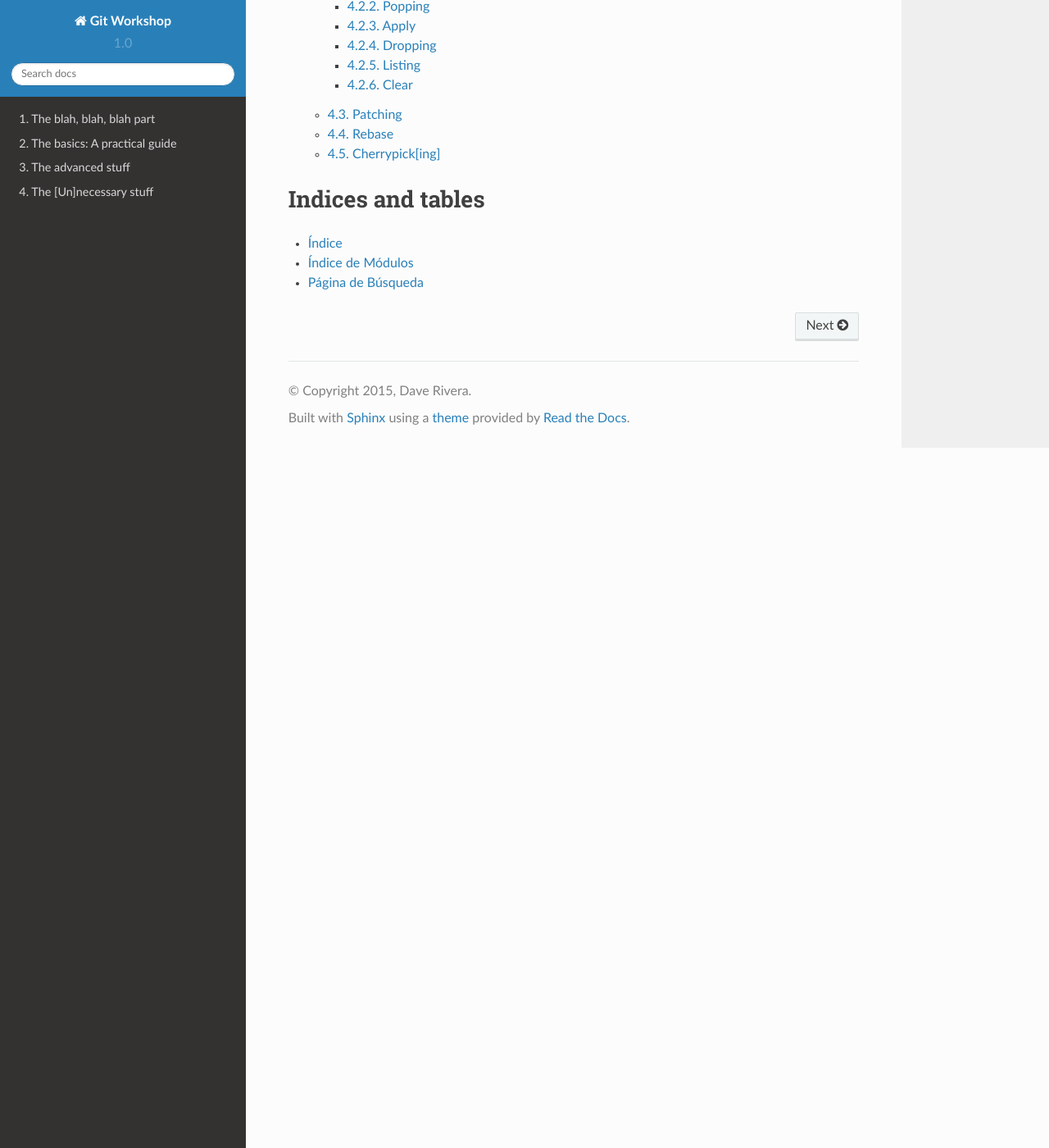
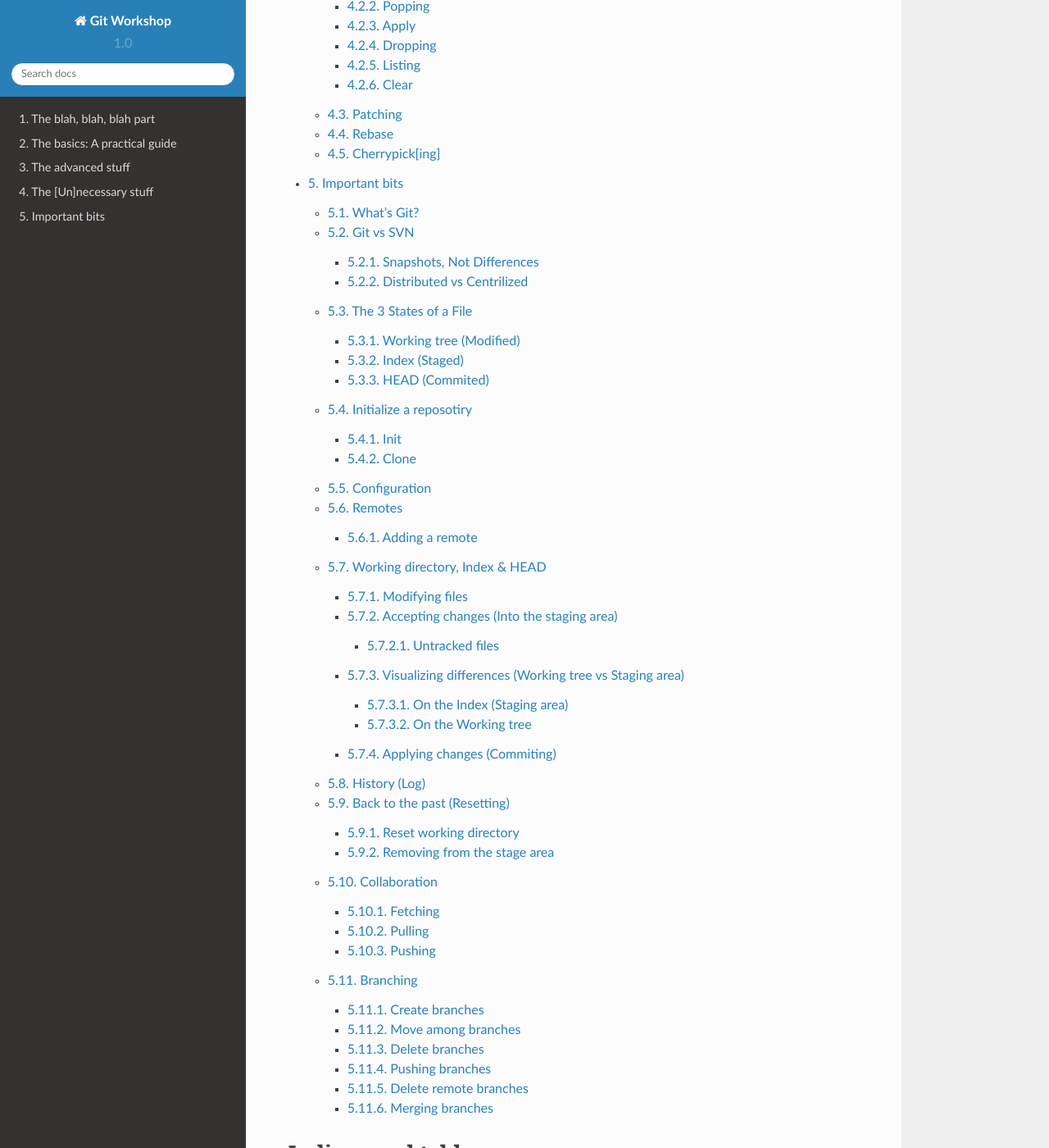
Before and after one commit to daverivera/git-workshop, a Sphinx documentation site: the page built from source/index.rst, in a window 1280 px wide and 1400 px high, scrolled down 2072 px. Shown: the whole window at 82% size. Built offline with Sphinx 7.4.7 and the Read the Docs theme 2.0.0, drawn with Linux system fonts in a browser that asks for light colours; some of the changed lines change nothing that is shown.

Commit message:
Important bits for the training

```diff
--- a/source/index.rst
+++ b/source/index.rst
@@ -19,6 +19,7 @@ Contents:
    basics
    noteasy
    unnecessary
+   tldr
 
 Indices and tables
 ==================
--- /dev/null
+++ b/source/tldr.rst
@@ -0,0 +1,388 @@
+.. _tldr:
+
+Important bits
+**************
+
+
+What's Git?
+===========
+
+Git
+  A mild pejorative with origins in British English for an unpleasant, silly, incompetent, stupid, annoying, senile, elderly or childish person.
+
+ `Git history +10 years <https://www.atlassian.com/git/articles/10-years-of-git/>`_
+
+
+Git vs SVN
+==========
+
+Snapshots, Not Differences
+--------------------------
+
+.. image:: _static/svn-git.svg
+
+Distributed vs Centrilized
+---------------------------
+
+.. image:: _static/centralized.svg
+.. image:: _static/distributed.svg
+
+The 3 States of a File
+======================
+
+.. image:: _static/states.png
+
+Working tree (Modified)
+-----------------------
+
+Indicates what files have been changed.
+
+Index (Staged)
+--------------
+
+Marks changed files/lines to be committed (Saved into database)
+
+HEAD (Commited)
+---------------
+Safely stored and indexed within the local database.
+
+.. image:: _static/areas.png
+
+Initialize a reposotiry
+=======================
+
+Init
+----
+
+Creates an empty Git repository or reinitialize an existing one. This command creates an empty Git repository - basically a .git directory with subdirectories for objects, refs/heads, refs/tags, and template files.
+
+Running git init in an existing repository is safe. It will not overwrite things that are already there.
+
+.. code-block:: bash
+
+  $ git init
+
+Clone
+-----
+
+Clones a repository into a new directory with the same name as the repository beign cloned.
+
+.. code-block:: bash
+
+  $ git clone <REPO URL>
+
+Cloning a repository into a directory with a custom name.
+
+.. code-block:: bash
+
+  $ git clone <REPO URL> <DIRECTORY NAME>
+
+Configuration
+=============
+
+Get and set repository or global options
+
+.. code-block:: bash
+
+    $ git config --list
+
+    $ git config --global user.name "Full Name"
+    $ git config --global user.email email@email.com
+
+
+Remotes
+=======
+
+Reference to the project that is hosted on the internet or network somewhere. Necessary to collaborate and can be many as pleased.
+
+Adding a remote
+---------------
+
+Manage the set of repositories ("remotes") whose branches you track.
+
+.. code-block:: bash
+
+  $ git remote add origin <Repository URL>
+  $ git remote add origin https://github.com/<USER>/<REPO NAME>.git
+
+Working directory, Index & HEAD
+===============================
+
+Modifying files
+---------------
+
+Every time a file is modified it is marked as changed, and added to the **working directory** (automatically).
+
+.. code-block:: bash
+
+  $ touch new_file.txt
+  $ git status
+  Initial commit
+
+  Untracked files:
+    (use "git add <file>..." to include in what will be committed)
+
+      new_file.txt
+
+    nothing added to commit but untracked files present (use "git add" to track)
+
+Accepting changes (Into the staging area)
+-----------------------------------------
+
+This command updates the **index** using the current content found in the **working tree**, to prepare the content **staged** for the next commit.
+
+.. code-block:: bash
+
+  $ git add new_file.txt
+  $ git status
+  On branch master
+
+  Initial commit
+
+  Changes to be committed:
+    (use "git rm --cached <file>..." to unstage)
+
+      new file:   new_file.txt
+
+The file is now in **index** (staging area). Let's make another change.
+
+.. code-block:: bash
+
+  $ echo "This is a test" > new_file.txt
+  $ git status
+  On branch master
+
+  Initial commit
+
+  Changes to be committed:
+    (use "git rm --cached <file>..." to unstage)
+
+      new file:   new_file.txt
+
+  Changes not staged for commit:
+    (use "git add <file>..." to update what will be committed)
+    (use "git checkout -- <file>..." to discard changes in working directory)
+
+       modified:   new_file.txt
+
+Untracked files
+^^^^^^^^^^^^^^^
+
+.. code-block:: bash
+
+  On branch master
+  Your branch is up-to-date with 'origin/master'.
+  Changes to be committed:
+    (use "git reset HEAD <file>..." to unstage)
+
+      new file:   source/basics.rst
+
+  Changes not staged for commit:
+    (use "git add/rm <file>..." to update what will be committed)
+    (use "git checkout -- <file>..." to discard changes in working directory)
+
+      deleted:    source/easy.rst
+      deleted:    source/hard.rst
+      modified:   source/index.rst
+      deleted:    source/noteasy.rst
+
+  Untracked files:
+    (use "git add <file>..." to include in what will be committed)
+
+      .DS_Store
+
+
+Visualizing differences (Working tree vs Staging area)
+------------------------------------------------------
+
+We have two changes on the same file. One staged and the other on the working three.
+
+Let's see their differences.
+
+On the Index (Staging area)
+^^^^^^^^^^^^^^^^^^^^^^^^^^^
+
+.. code-block:: bash
+
+  $ git diff --cached
+  diff --git a/new_file.txt b/new_file.txt
+  new file mode 100644
+  index 0000000..e69de29
+
+On the Working tree
+^^^^^^^^^^^^^^^^^^^
+
+.. code-block:: bash
+
+  $ git diff
+  diff --git a/new_file.txt b/new_file.txt
+  index e69de29..0527e6b 100644
+  --- a/new_file.txt
+  +++ b/new_file.txt
+  @@ -0,0 +1 @@
+  +This is a test
+
+Applying changes (Commiting)
+----------------------------
+
+Stores the current contents of the **index** in a new commit along with a log message from the user describing the changes.
+
+.. code-block:: bash
+
+  $ git commit -m "Added new file"
+
+
+History (Log)
+=============
+
+Shows the commit logs.
+
+.. code-block:: bash
+
+  $ git log
+   commit 911d366873ec0df5ffed8531176e94c0ceadf7f8
+   Author: Dave Rivera <daverivera90@gmail.com>
+   Date:   Wed Nov 25 10:20:39 2015 -0500
+
+       Added new file
+
+Back to the past (Resetting)
+============================
+
+The way to reset a file may vary according to the state of the file.
+
+Reset working directory
+-----------------------
+
+``checkout`` switch branches or restores working tree files.
+
+.. code-block:: bash
+
+  $ git checkout -- new_file.txt
+
+Removing from the stage area
+----------------------------
+
+``reset`` resets current HEAD to the specified state
+
+.. code-block:: bash
+
+  $ git status
+  On branch master
+  Changes not staged for commit:
+    (use "git add <file>..." to update what will be committed)
+    (use "git checkout -- <file>..." to discard changes in working directory)
+
+        modified:   new_file.txt
+
+    no changes added to commit (use "git add" and/or "git commit -a")
+
+  $ git add new_file.txt
+  $ git status
+
+  On branch master
+  Changes to be committed:
+    (use "git reset HEAD <file>..." to unstage)
+
+      modified:   new_file.txt
+
+  $ git reset new_file.txt
+  Unstaged changes after reset:
+  M new_file.txt
+  $ git status
+  On branch master
+  Changes not staged for commit:
+    (use "git add <file>..." to update what will be committed)
+    (use "git checkout -- <file>..." to discard changes in working directory)
+
+      modified:   new_file.txt
+
+    no changes added to commit (use "git add" and/or "git commit -a")
+
+
+Collaboration
+=============
+
+.. image:: _static/collaboration.svg
+
+
+Fetching
+--------
+
+``fetch`` Downloads the objects and refs from another repository.
+
+.. code-block:: bash
+
+  $ git fetch
+
+Pulling
+-------
+
+``pull`` Fetches from origin and integrates with another repository or a local branch
+
+.. code-block:: bash
+
+  $ git pull origin master
+
+Pushing
+-------
+
+.. code-block:: bash
+
+  $ git push origin master
+
+
+Branching
+=========
+
+.. image:: _static/branches.svg
+
+A branch represents an independent line of development. It maintains an specific state of the files.
+
+This facilitate the process of ``editing``/``staging``/``committing`` discussed before. New commits are recorded in the history for the current branch.
+
+The ``git branch`` set of commands allows to create, delete, list or rename branches. Although it doesn't allow to switch between branches.
+
+Create branches
+---------------
+
+.. code-block:: bash
+
+  $ git branch <Branch Name>
+
+Move among branches
+-------------------
+
+.. code-block:: bash
+
+  $ git checkout <Branch Name>
+
+Delete branches
+---------------
+
+.. code-block:: bash
+
+  $ git branch -d <Branch Name>
+
+Pushing branches
+----------------
+
+.. code-block:: bash
+
+  $ git push origin <Branch Name>
+
+Delete remote branches
+----------------------
+
+.. code-block:: bash
+
+  $ git push origin :<Branch Name>
+
+Merging branches
+----------------
+
+.. image:: _static/merge.png
+
+.. code-block:: bash
+
+  $ git merge <Branch Name>
```
Also changed, not shown: source/_static/branches.svg (added).
